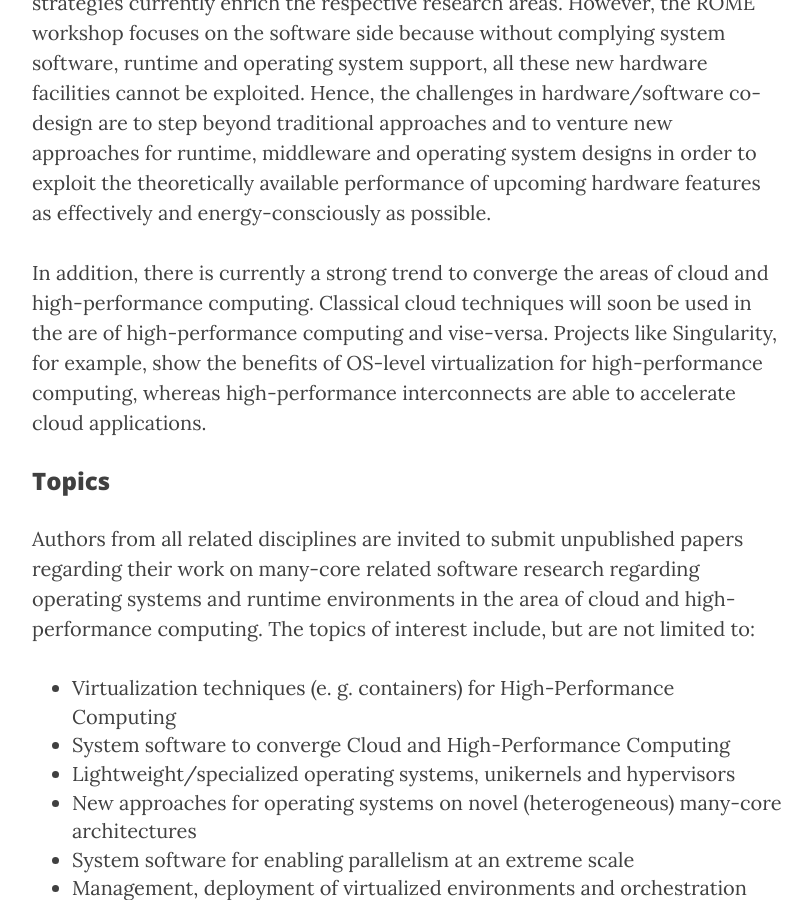
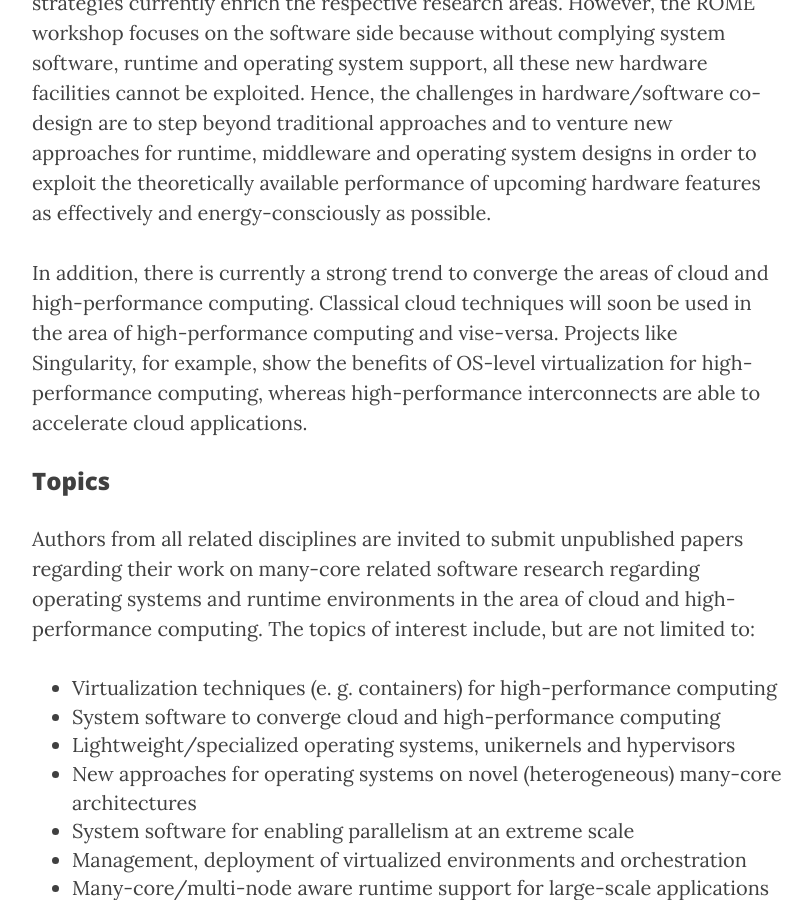
Before and after one commit to WROME/wrome.github.io, a Jekyll site: the page built from vancouver2018.md, in a window 1280 px wide and 900 px high, scrolled down 1085 px. Shown: the whole window, without its empty margins (233-1045 px from the left). Built offline with Jekyll 4.4.1, drawn with Linux system fonts in a browser that asks for light colours; nearby versions of some CDN libraries.

Commit message:
- fixed typo - unfied upper/lower case

```diff
--- a/vancouver2018.md
+++ b/vancouver2018.md
@@ -15,14 +15,14 @@ header-img: "img/vancouver.jpg"
 
 Since the beginning of the multicore era, parallel processing has become prevalent across the board. However, in order to continue a performance increase, a further evolutionary step is currently ongoing by moving away from common multicores towards innovative heterogeneous many-core architectures with deep memory hierarchies on a large scale. Such systems, equipped with a significantly higher number of cores per chip than multicores, pose challenges in both hardware and software design. On the hardware side, complex on-chip networks, scratchpads, hybrid memory cubes, non-volatile memory and stacked memory, as well as deep cache-hierarchies and novel cache-coherence strategies currently enrich the respective research areas. However, the ROME workshop focuses on the software side because without complying system software, runtime and operating system support, all these new hardware facilities cannot be exploited. Hence, the challenges in hardware/software co-design are to step beyond traditional approaches and to venture new approaches for runtime, middleware and operating system designs in order to exploit the theoretically available performance of upcoming hardware features as effectively and energy-consciously as possible.
 
-In addition, there is currently a strong trend to converge the areas of cloud and high-performance computing. Classical cloud techniques will soon be used in the are of high-performance computing and vise-versa. Projects like Singularity, for example, show the benefits of OS-level virtualization for high-performance computing, whereas high-performance interconnects are able to accelerate cloud applications.
+In addition, there is currently a strong trend to converge the areas of cloud and high-performance computing. Classical cloud techniques will soon be used in the area of high-performance computing and vise-versa. Projects like Singularity, for example, show the benefits of OS-level virtualization for high-performance computing, whereas high-performance interconnects are able to accelerate cloud applications.
 
 ### Topics
 
 Authors from all related disciplines are invited to submit unpublished papers regarding their work on many-core related software research regarding operating systems and runtime environments in the area of cloud and high-performance computing. The topics of interest include, but are not limited to:
 
-* Virtualization techniques (e. g. containers) for High-Performance Computing
-* System software to converge Cloud and High-Performance Computing
+* Virtualization techniques (e. g. containers) for high-performance computing
+* System software to converge cloud and high-performance computing
 * Lightweight/specialized operating systems, unikernels and hypervisors
 * New approaches for operating systems on novel (heterogeneous) many-core architectures
 * System software for enabling parallelism at an extreme scale
```
